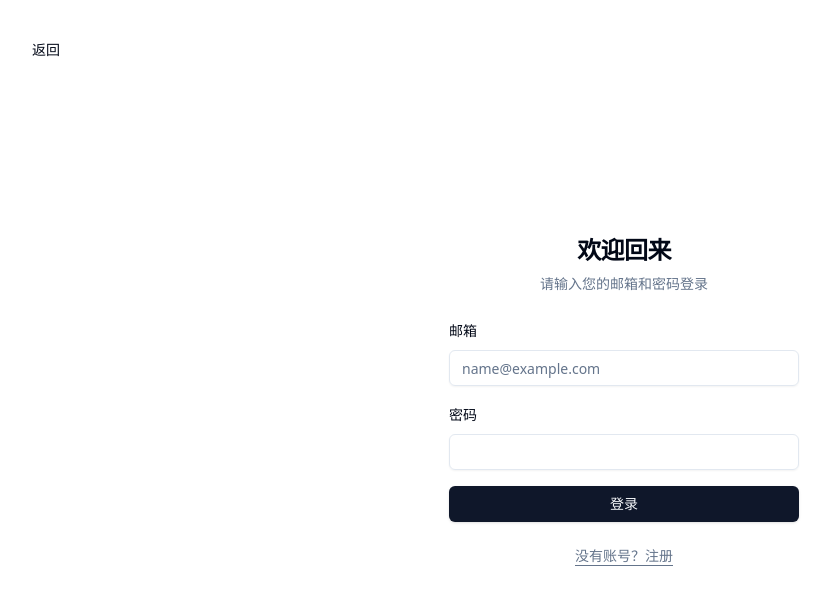
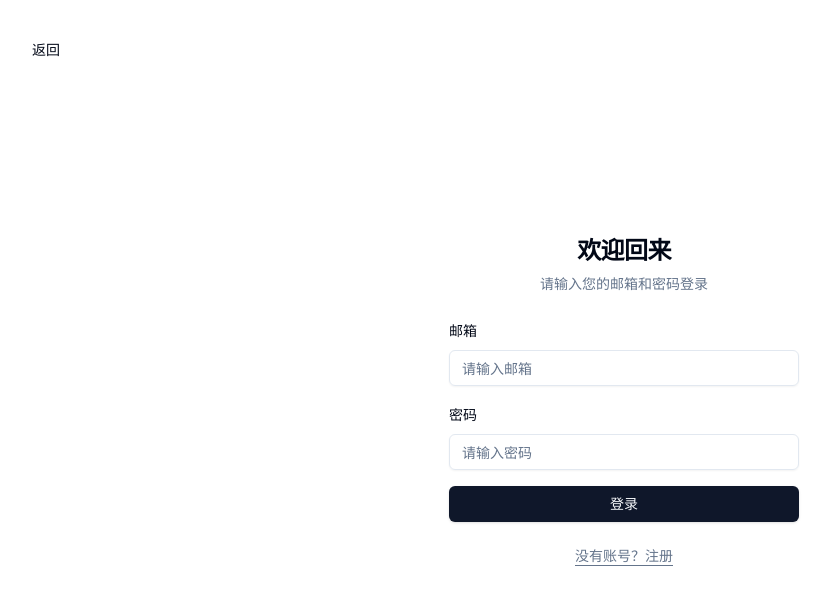
Before and after one commit to poplovexz/caiwushui, a Next.js app: page /auth/signin in a window 1280 px wide. Shown: the top 600 px of the page, without its empty margins (16-846 px from the left). Built offline with nearby package versions, Linux system fonts and the light colour scheme.

Commit message:
fix: 优化登录表单
1. 设置 redirect: false，手动处理重定向
2. 添加错误提示（邮箱或密码错误）
3. 优化表单布局和样式
4. 添加加载状态和禁用状态

```diff
--- a/src/components/auth/user-auth-form.tsx
+++ b/src/components/auth/user-auth-form.tsx
@@ -44,24 +44,28 @@ export function UserAuthForm({ className, ...props }: UserAuthFormProps) {
     const signInResult = await signIn("credentials", {
       email: data.email.toLowerCase(),
       password: data.password,
-      redirect: true,
+      redirect: false,
       callbackUrl: searchParams?.get("from") || "/dashboard",
     })
 
     setIsLoading(false)
 
     if (!signInResult?.ok) {
-      return toast.error("登录失败")
+      if (signInResult?.error === "CredentialsSignin") {
+        toast.error("邮箱或密码错误")
+        return
+      }
+      toast.error("登录失败，请稍后重试")
+      return
     }
 
-    toast.success("登录成功")
+    window.location.href = signInResult.url || "/dashboard"
   }
 
   return (
     <div className={cn("grid gap-6", className)} {...props}>
       <Form {...form}>
-        <form onSubmit={form.handleSubmit(onSubmit)}>
-          <div className="grid gap-4">
+        <form onSubmit={form.handleSubmit(onSubmit)} className="space-y-4">
           <FormField
             control={form.control}
             name="email"
@@ -71,7 +75,8 @@ export function UserAuthForm({ className, ...props }: UserAuthFormProps) {
                 <FormControl>
                   <Input
                     type="email"
-                      placeholder="name@example.com"
+                    placeholder="请输入邮箱"
+                    disabled={isLoading}
                     {...field}
                   />
                 </FormControl>
@@ -86,19 +91,23 @@ export function UserAuthForm({ className, ...props }: UserAuthFormProps) {
               <FormItem>
                 <FormLabel>密码</FormLabel>
                 <FormControl>
-                    <Input type="password" {...field} />
+                  <Input
+                    type="password"
+                    placeholder="请输入密码"
+                    disabled={isLoading}
+                    {...field}
+                  />
                 </FormControl>
                 <FormMessage />
               </FormItem>
             )}
           />
-            <Button disabled={isLoading}>
+          <Button type="submit" className="w-full" disabled={isLoading}>
             {isLoading && (
               <Icons.spinner className="mr-2 h-4 w-4 animate-spin" />
             )}
             登录
           </Button>
-          </div>
         </form>
       </Form>
     </div>
```
Lines whose indentation alone changed are shown as unchanged.
